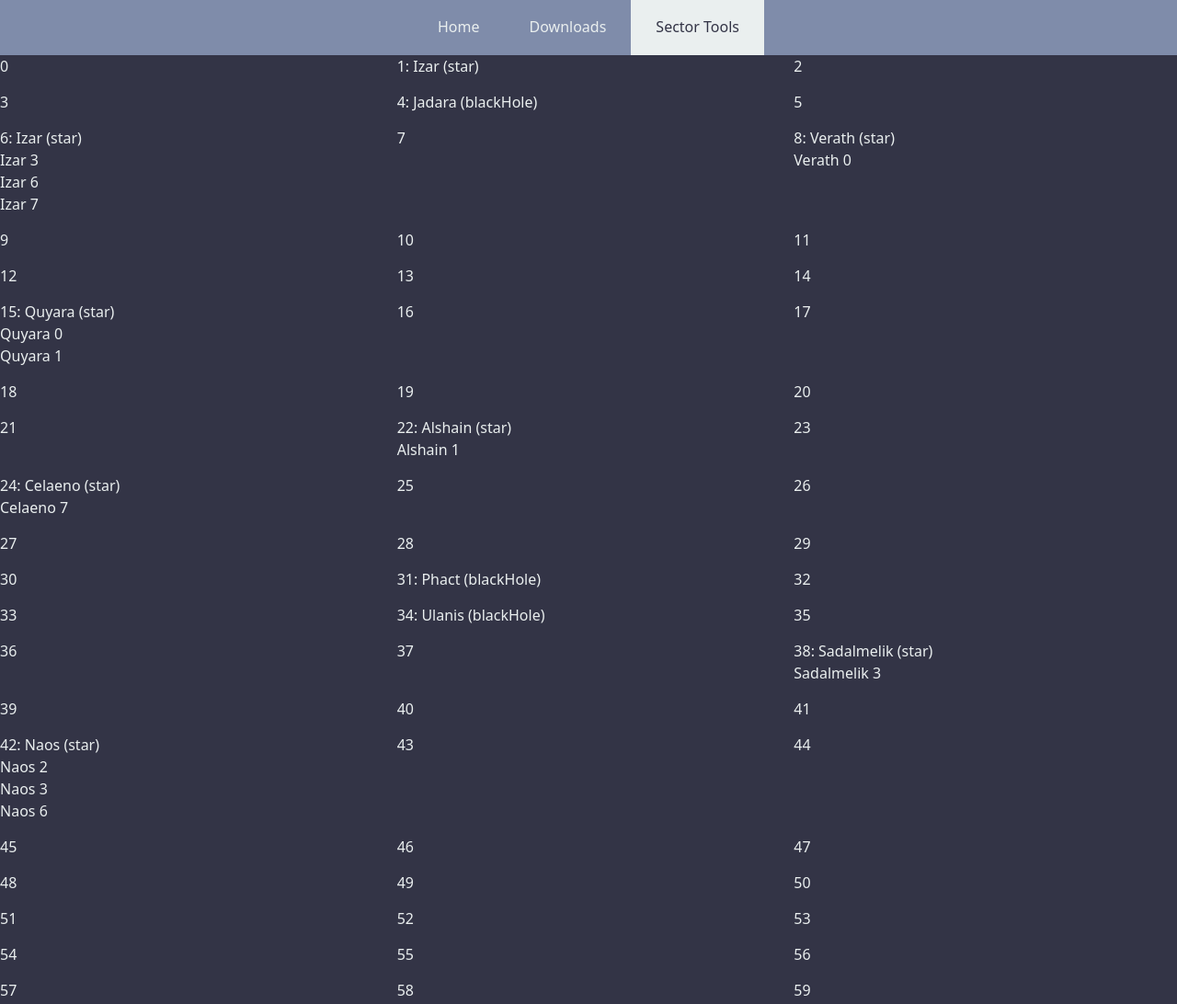
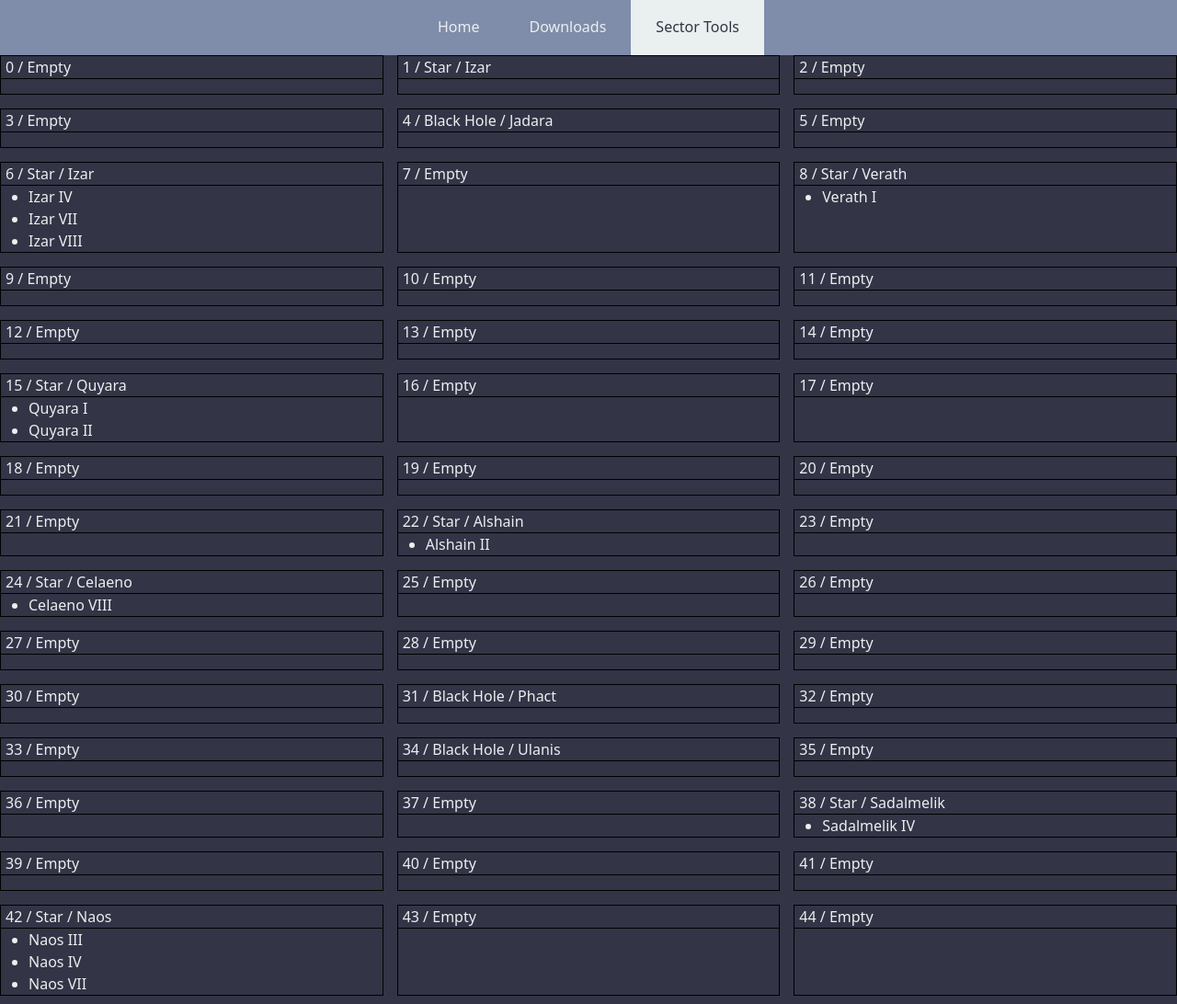
Before and after one commit to Paraldos/Bold-Legends-Website, a website built with Vite: page index.html in a window 1280 px wide. Shown: the top 1092 px of the page at 92% size. Built offline with nearby package versions, Linux system fonts and the light colour scheme.

Commit message:
refactoring legends

```diff
--- a/src/components/sectorTool/mapLegend.ts
+++ b/src/components/sectorTool/mapLegend.ts
@@ -1,6 +1,7 @@
 import Sector from "./sector.ts";
 import Hex from "./hex.ts";
 import type World from "./world.ts";
+import { toRoman, idToLabel } from "../../utils/utils.ts";
 
 export default class MapLegend {
   sectorTool = document.querySelector(".sectorTool") as HTMLElement | null;
@@ -33,12 +34,13 @@ export default class MapLegend {
   }
 
   private getHexHeader(hex: Hex, index: number): string {
-    if (hex.type === "empty") return `<p>${index}</p>`;
-    return `<p>${index}: ${hex.title} (${hex.type})</p>`;
+    const type = idToLabel(hex.type);
+    const title = type != "Empty" ? "/ " + hex.title : "";
+    return `<p class="sectorTools__legendHexHeader">${index} / ${type} ${title}</p>`;
   }
 
   private getHexBody(hex: Hex, _index: number): string {
-    if (hex.type !== "star") return `</div>`;
+    if (hex.type !== "star") return `<ul></ul>`;
     return `
 		<ul>
 			${hex.worlds
@@ -49,6 +51,6 @@ export default class MapLegend {
 
   private getWorld(world: World | null, hex: Hex, worldIndex: number): string {
     if (world === null) return "";
-    return `<li>${hex.title} ${worldIndex}</li>`;
+    return `<li>${hex.title} ${toRoman(worldIndex + 1)}</li>`;
   }
 }
--- a/src/components/sectorTool/sectorTool.css
+++ b/src/components/sectorTool/sectorTool.css
@@ -39,3 +39,21 @@
   gap: 15px;
   grid-template-columns: repeat(3, 1fr);
 }
+
+.sectorTools__legendHex {
+  display: flex;
+  flex-direction: column;
+  border: 1px solid black;
+
+  p {
+    border-bottom: 1px solid black;
+    padding: 0 5px;
+  }
+
+  ul {
+    padding: 0 5px;
+    list-style: disc;
+    margin-left: 25px;
+    min-height: 1em;
+  }
+}
--- a/src/utils/utils.ts
+++ b/src/utils/utils.ts
@@ -6,3 +6,42 @@ export function shuffleArray<T>(array: T[]): T[] {
   }
   return array;
 }
+
+export function toRoman(num: number): string {
+  if (num <= 0 || num >= 4000)
+    throw new RangeError("Number must be between 1 and 3999");
+
+  const romanMap: [number, string][] = [
+    [1000, "M"],
+    [900, "CM"],
+    [500, "D"],
+    [400, "CD"],
+    [100, "C"],
+    [90, "XC"],
+    [50, "L"],
+    [40, "XL"],
+    [10, "X"],
+    [9, "IX"],
+    [5, "V"],
+    [4, "IV"],
+    [1, "I"],
+  ];
+
+  let result = "";
+  for (const [value, numeral] of romanMap) {
+    while (num >= value) {
+      result += numeral;
+      num -= value;
+    }
+  }
+
+  return result;
+}
+
+export function idToLabel(id: string): string {
+  return id
+    .replace(/[_-]+/g, " ")
+    .replace(/([a-z])([A-Z])/g, "$1 $2")
+    .replace(/\b\w/g, (char) => char.toUpperCase())
+    .trim();
+}
```
